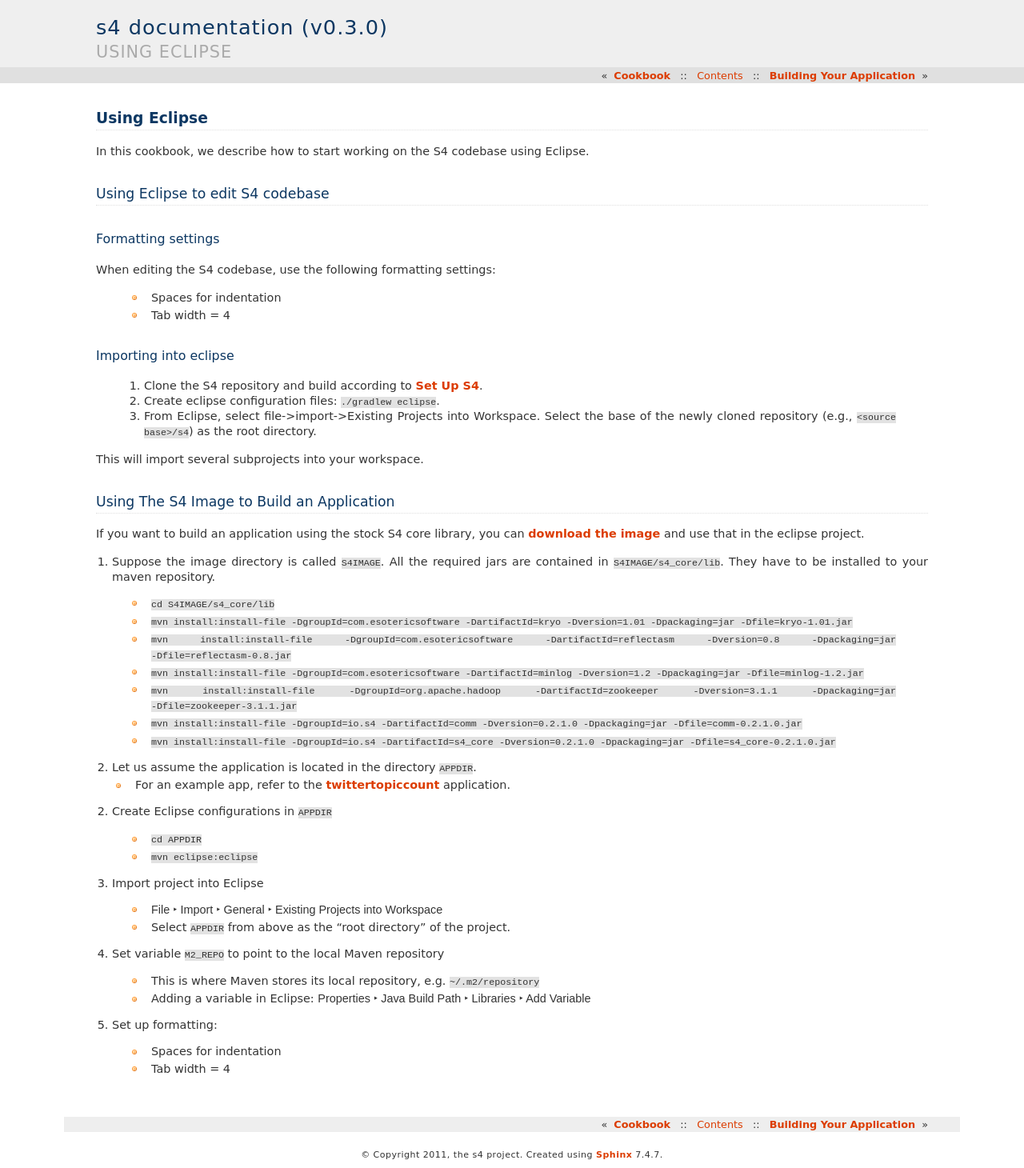
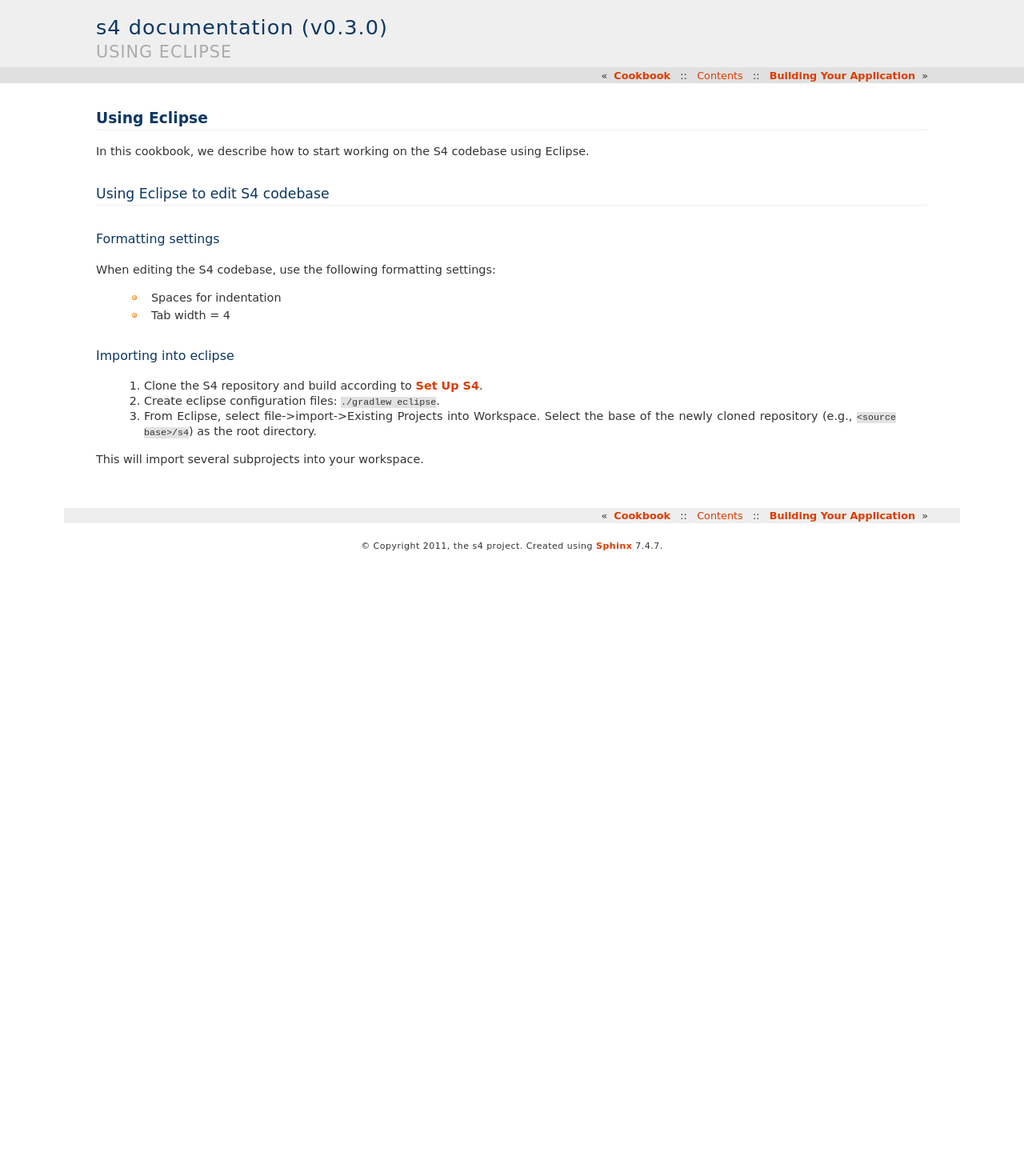
Before and after one commit to s4/docs, a Sphinx documentation site: the page built from source/cookbook/using_eclipse.rst, in a window 1280 px wide. Shown: the whole page at 80% size. Built offline with Sphinx 7.4.7, drawn with Linux system fonts in a browser that asks for light colours; formulas are drawn with MathJax 3; after the commit the page ends 900 px from its top, so only the background shows below that.

Commit message:
more documentation changes in preparation for 0.3

```diff
--- a/source/cookbook/using_eclipse.rst
+++ b/source/cookbook/using_eclipse.rst
@@ -24,42 +24,3 @@ Importing into eclipse
   3. From Eclipse, select file->import->Existing Projects into Workspace. Select the base of the newly cloned repository (e.g., :file:`<source base>/s4`) as the root directory.
 
 This will import several subprojects into your workspace.
-
-Using The S4 Image to Build an Application
-------------------------------------------
-
-If you want to build an application using the stock S4 core library, you can `download the image <http://docs.s4.io/tutorials/getting_started.html#download>`_ and use that in the eclipse project.
-
-1. Suppose the image directory is called ``S4IMAGE``. All the required jars are contained in ``S4IMAGE/s4_core/lib``. They have to be installed to your maven repository.
-
-  * ``cd S4IMAGE/s4_core/lib``
-  * ``mvn install:install-file -DgroupId=com.esotericsoftware -DartifactId=kryo -Dversion=1.01 -Dpackaging=jar -Dfile=kryo-1.01.jar``
-  * ``mvn install:install-file -DgroupId=com.esotericsoftware -DartifactId=reflectasm -Dversion=0.8 -Dpackaging=jar -Dfile=reflectasm-0.8.jar``
-  * ``mvn install:install-file -DgroupId=com.esotericsoftware -DartifactId=minlog -Dversion=1.2 -Dpackaging=jar -Dfile=minlog-1.2.jar``
-  * ``mvn install:install-file -DgroupId=org.apache.hadoop -DartifactId=zookeeper -Dversion=3.1.1 -Dpackaging=jar -Dfile=zookeeper-3.1.1.jar``
-  * ``mvn install:install-file -DgroupId=io.s4 -DartifactId=comm -Dversion=0.2.1.0 -Dpackaging=jar -Dfile=comm-0.2.1.0.jar``
-  * ``mvn install:install-file -DgroupId=io.s4 -DartifactId=s4_core -Dversion=0.2.1.0 -Dpackaging=jar -Dfile=s4_core-0.2.1.0.jar``
-
-2. Let us assume the application is located in the directory ``APPDIR``.
-
-   * For an example app, refer to the `twittertopiccount <https://github.com/s4/examples/tree/master/twittertopiccount>`_ application.
-
-2. Create Eclipse configurations in ``APPDIR``
-
-  * ``cd APPDIR``
-  * ``mvn eclipse:eclipse``
-
-3. Import project into Eclipse
-
-  * :menuselection:`File --> Import --> General --> Existing Projects into Workspace`
-  * Select ``APPDIR`` from above as the "root directory" of the project.
-
-4. Set variable ``M2_REPO`` to point to the local Maven repository
-
-  * This is where Maven stores its local repository, e.g. ``~/.m2/repository``
-  * Adding a variable in Eclipse: :menuselection:`Properties --> Java Build Path --> Libraries --> Add Variable`
-
-5. Set up formatting:
-
-  * Spaces for indentation
-  * Tab width = 4
--- a/source/manual.rst
+++ b/source/manual.rst
@@ -13,7 +13,6 @@ Manual
    manual/dispatcher
    manual/specifying_keys
    manual/windowing
-   Installing S4 core locally <manual/installing_core_locally>
 
    manual/client_adapter
    manual/client_usage
--- a/source/manual/client_usage.rst
+++ b/source/manual/client_usage.rst
@@ -34,7 +34,7 @@ Injecting Events with a Perl Client
 .. code-block:: bash
 
    $S4_IMAGE/scripts/run-client-adapter.sh -s client-adapter \
-   -g s4 -x -d $S4_IMAGE/s4-core/conf/default/client-stub-conf.xml &
+   -g s4 -d $S4_IMAGE/s4-core/conf/default/client-stub-conf.xml &
 
 3. Inject events
 
@@ -65,7 +65,7 @@ Injecting Events with a Java Client
 .. code-block:: bash
 
    $S4_IMAGE/scripts/run-client-adapter.sh -s client-adapter \
-   -g s4 -x -d $S4_IMAGE/s4-core/conf/default/client-stub-conf.xml &
+   -g s4 -d $S4_IMAGE/s4-core/conf/default/client-stub-conf.xml &
 
 3. Inject events
 
--- a/source/tutorials/getting_started.rst
+++ b/source/tutorials/getting_started.rst
@@ -72,7 +72,7 @@ The adapter will adapt Twitter status messages into events expected by the sampl
 .. code-block:: bash
 
    $S4_IMAGE/scripts/run-client-adapter.sh -s client-adapter \
-   -g s4 -x -d $S4_IMAGE/s4-core/conf/default/client-stub-conf.xml &
+   -g s4 -d $S4_IMAGE/s4-core/conf/default/client-stub-conf.xml &
 
 
 * Start the Twitter feed listener. Replace <your-twitter-user> and <your-twitter-password> with a valid Twitter account userid and password:
```
Also changed, not shown: source/manual/installing_core_locally.rst (deleted, +0 -13 lines).
